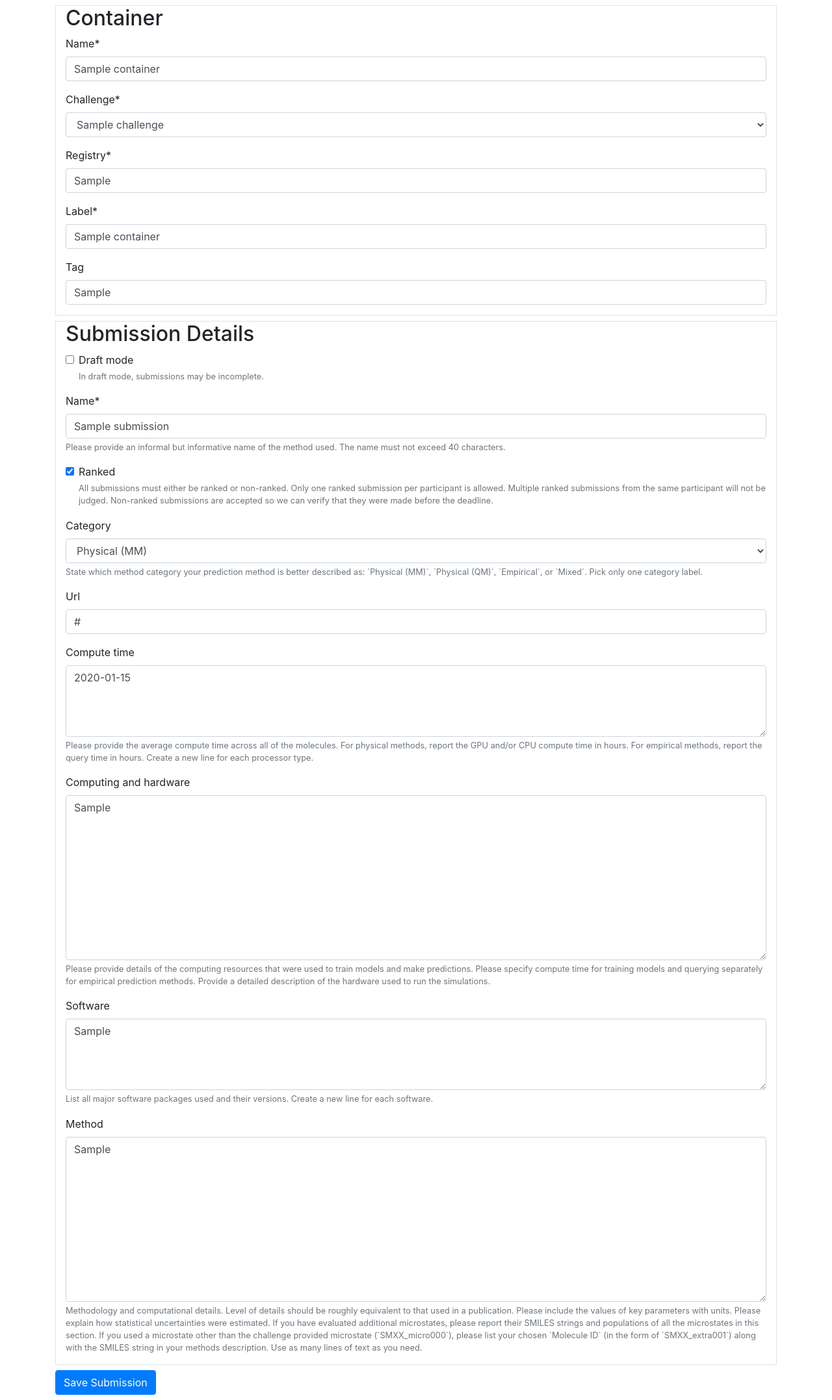
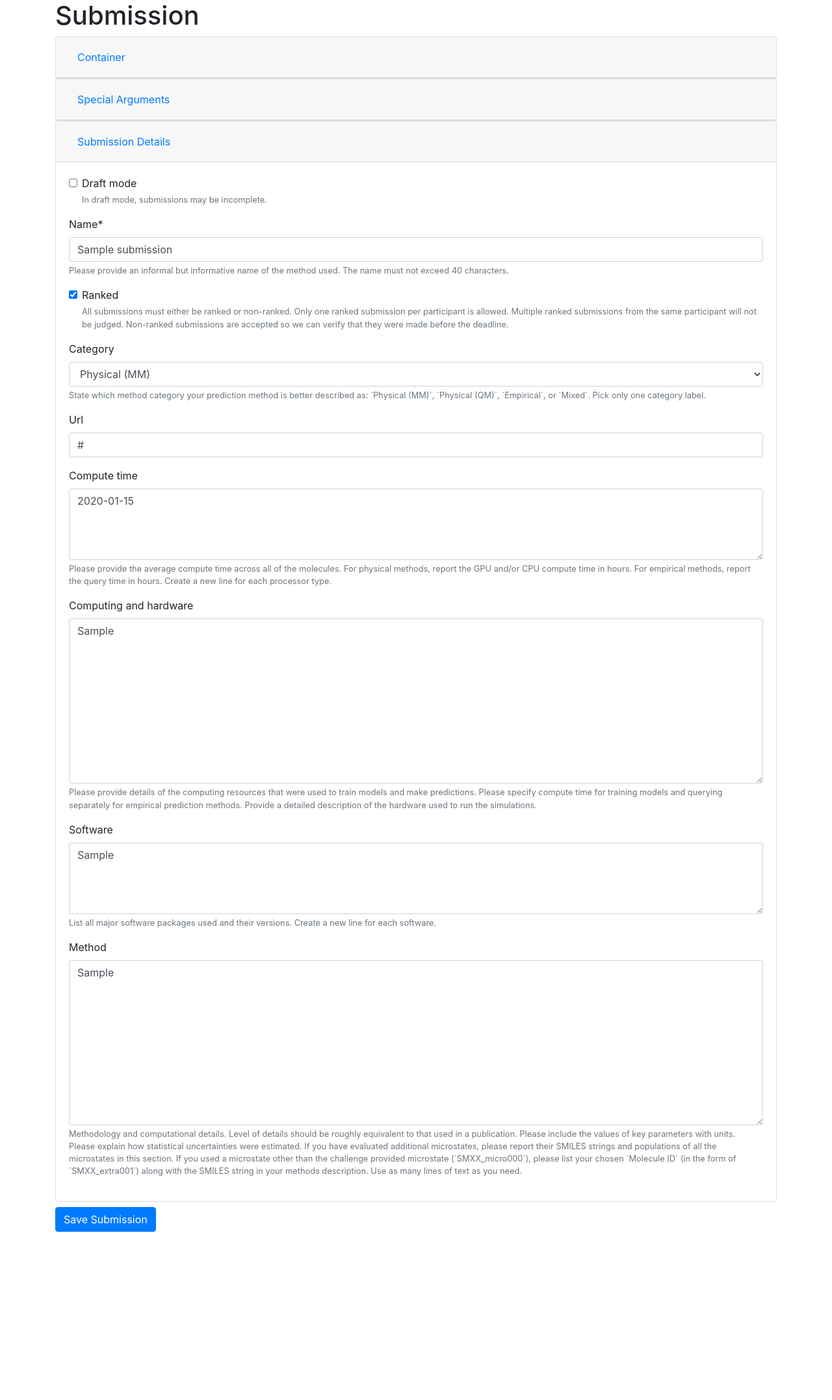
Before and after one commit to samplchallenges/SAMPL-league, a Django app: page /submission/1/edit/ in a window 1280 px wide. Shown: the part 56-2211 px from the top of the page at 65% size. After the commit the page ends 1952 px from the top, so only its background shows below. Run offline with Django 3.2, Linux system fonts and the light colour scheme; a user stored in the database is signed in; tables that the repository leaves empty hold one stand-in row (values such as "Sample post"); some libraries are stand-ins or nearby versions.

Commit message:
submission-args: interface works for text args, no deletion, no file args yet

```diff
--- a/app/core/forms.py
+++ b/app/core/forms.py
@@ -1,7 +1,11 @@
 from django import forms
 from django.contrib.auth.forms import UserCreationForm
+from django.forms import inlineformset_factory
 
-from .models import Container, Submission
+from crispy_forms.helper import FormHelper
+from crispy_forms import layout
+
+from .models import Container, Submission, SubmissionArg
 
 
 class RegisterForm(UserCreationForm):
@@ -37,3 +41,47 @@ class SubmissionForm(forms.ModelForm):
             "compute_time": forms.Textarea(attrs={"cols": 30, "rows": 4}),
             "software": forms.Textarea(attrs={"cols": 30, "rows": 4}),
         }
+
+
+class SubmissionArgStringForm(forms.ModelForm):
+    prefix = "arg_string"
+
+    class Meta:
+        model = SubmissionArg
+        fields = ["key", "string_value"]
+
+
+class SubmissionArgFileForm(forms.ModelForm):
+    prefix = "arg_file"
+
+    class Meta:
+        model = SubmissionArg
+        fields = ["key", "file_value"]
+
+
+def submission_arg_string_formset():
+    return inlineformset_factory(Submission, SubmissionArg, form=SubmissionArgStringForm, fields=("key", "string_value"), extra=1)
+
+
+def submission_arg_file_formset():
+    return inlineformset_factory(Submission, SubmissionArg, form=SubmissionArgFileForm, fields=("key", "file_value"), extra=1)
+
+
+def submission_arg_formset():
+    return inlineformset_factory(Submission, SubmissionArg, fields=("key", "string_value", "file_value"), extra=1)
+
+
+class ArgFormHelper(FormHelper):
+    def __init__(self, *args, **kwargs):
+        super().__init__(*args, **kwargs)
+        self.disable_csrf = True
+        self.form_tag = False
+        self.field_template = "core/arg_field.html"
+        self.template = "core/arg_formset.html"
+
+#class StringArgFormHelper(ArgFormHelper):
+#    def __init__(self, *args, **kwargs):
+#        super().__init__(*args, **kwargs)
+#        self.layout = layout.Layout(
+#            layout.Field('key'),
+#            layout.Field('string_value'
--- /dev/null
+++ b/app/core/templates/core/_collapsible_form.html
@@ -0,0 +1,23 @@
+{% load crispy_forms_tags %}
+
+<div class="card" id="{{ label }}Card">
+  <div class="card-header" id="{{ label }}Header">
+    <h5 class="mb-0">
+      <a class="btn btn-link" data-toggle="collapse" data-toggle="#{{ label }}Block" href="#{{ label }}Block" role="button" aria-expanded="{% if show %}true{% else %}false{% endif %}" aria-controls="{{ label }}Block">
+        {% if title %}
+        {{ title }}
+        {% else %}
+        {{ label|title }}
+        {% endif %}
+    </a></h5>
+  </div>
+  <div class="collapse {% if show %}show{% endif %}" id="{{ label }}Block" aria-labelled-by="{{ label }}Header" data-parent="#accordion">
+    <div class="card-body">
+      {% if formset %}
+      {% crispy formset helper %}
+      {% else %}
+      {{ form|crispy }}
+      {% endif %}
+    </div>
+  </div>
+</div> <!-- /{{ label }}Card" -->
--- /dev/null
+++ b/app/core/templates/core/arg_field.html
@@ -0,0 +1,14 @@
+{% load crispy_forms_field %}
+
+{% if field.is_hidden %}
+{{ field }}
+{% else %}
+<td>
+<!--  <label for="{{ field.id_for_label }}" class="{% if field.field.required %} requiredField{% endif %}">
+    {{ field.label|safe }}{% if field.field.required %}<span class="asteriskField">*</span>{% endif %}
+  </label> -->
+  {% crispy_field field %}
+
+  {% include 'bootstrap4/layout/help_text_and_errors.html' %}
+</td>
+{% endif %}
--- /dev/null
+++ b/app/core/templates/core/arg_form.html
@@ -0,0 +1,6 @@
+{% if form_show_errors %}
+  {% include "bootstrap4/errors.html" %}
+{% endif %}
+{% for field in form %}
+  {% include field_template %}
+{% endfor %}
--- /dev/null
+++ b/app/core/templates/core/arg_formset.html
@@ -0,0 +1,13 @@
+{% load crispy_forms_tags %}
+{% load crispy_forms_utils %}
+
+
+<div>
+  {{ formset.management_form|crispy }}
+</div>
+{% include "bootstrap4/errors_formset.html" %}
+<table class="arg-field"><tr><td>Key</td><td>String Value</td><td>File Value</td></tr>
+  {% for form in formset %}
+  <tr>{% include "core/arg_form.html" %}</tr>
+  {% endfor %}
+</table>
--- a/app/core/templates/core/submission_form.html
+++ b/app/core/templates/core/submission_form.html
@@ -1,21 +1,19 @@
 {% extends 'layout.html' %}
 {% load crispy_forms_tags %}
 {% block content %}
+<h1>Submission</h1>
 <div class="errors">
   {{ container_form|as_crispy_errors }}
   {{ submission_form|as_crispy_errors }}
+  {{ arg_formset|as_crispy_errors }}
 </div>
 <form method="post" class="form" action="{{ form_action }}">
   {% csrf_token %}
-  <div class="border container mt-2">
-    <h2>Container</h2>
-    {{ container_form|crispy }}
+  <div id="accordion">
+    {% include "core/_collapsible_form.html" with label="container" form=container_form show=show_container only %}
+    {% include "core/_collapsible_form.html" with label="args" title="Special Arguments" formset=arg_formset helper=arg_helper show=False only %}
+    {% include "core/_collapsible_form.html" with label="submission" title="Submission Details" form=submission_form show=True only %}
   </div>
-  <div class="border container mt-2">
-    <h2>Submission Details</h2>
-    {{ submission_form|crispy }}
-  </div>
-
   <button type="submit" class="btn btn-primary my-2">Save Submission</button>
 </form>
 {% endblock %}
--- a/app/core/templates/layout.html
+++ b/app/core/templates/layout.html
@@ -1,3 +1,4 @@
+{% load static %}
 <!doctype html>
 <html lang="en">
   <head>
@@ -6,6 +7,7 @@
     <link rel="stylesheet" href="https://cdn.jsdelivr.net/npm/bootstrap@4.6.0/dist/css/bootstrap.min.css" integrity="sha384-B0vP5xmATw1+K9KRQjQERJvTumQW0nPEzvF6L/Z6nronJ3oUOFUFpCjEUQouq2+l" crossorigin="anonymous">
     {% block head %}{% endblock %}
     <title>{% block title %}SAMPL Submission{% endblock %}</title>
+    <link rel="stylesheet" type="text/css" href="{% static 'core/style.css' %}">
   </head>
   <body>
 
--- a/app/core/views/submission.py
+++ b/app/core/views/submission.py
@@ -1,5 +1,6 @@
 from django.contrib.auth.decorators import login_required
 from django.contrib.auth.mixins import LoginRequiredMixin, UserPassesTestMixin
+from django.forms import formset_factory
 from django.http import HttpResponseBadRequest
 from django.shortcuts import redirect, render
 from django.urls import reverse_lazy
@@ -10,7 +11,7 @@ from django.views.generic.list import ListView
 import referee
 import referee.tasks
 
-from ..forms import ContainerForm, SubmissionForm
+from .. import forms
 from ..models import Submission
 
 # pylint: disable=too-many-ancestors
@@ -115,12 +116,15 @@ def clone_submission_view(request, pk):
 @login_required
 def edit_submission_view(request, pk=None, clone=False):
     form_action = ""
+    show_container = True
     if request.method == "POST":
         # TODO: transaction?
         submission = Submission.objects.get(pk=pk, user=request.user) if pk else None
         container = submission.container if submission else None
-        container_form = ContainerForm(request.POST, instance=container)
-        submission_form = SubmissionForm(request.POST, instance=submission)
+        container_form = forms.ContainerForm(request.POST, instance=container)
+        submission_form = forms.SubmissionForm(request.POST, instance=submission)
+        ArgFormSet = forms.submission_arg_formset()
+        arg_formset = None
         if container_form.is_valid():
             container = container_form.save(commit=False)
             container.user = request.user
@@ -131,28 +135,44 @@ def edit_submission_view(request, pk=None, clone=False):
                 submission.challenge = container.challenge
                 submission.user = request.user
                 submission.save()
-                return redirect("submission-detail", pk=submission.pk)
+                arg_formset = ArgFormSet(request.POST, instance=submission)
+                if arg_formset.is_valid():
+                    arg_instances = arg_formset.save(commit=False)
+                    for instance in arg_instances:
+                        instance.submission = submission
+                        instance.save()
+                    return redirect("submission-detail", pk=submission.pk)
+
+        if arg_formset is None:
+            arg_formset = ArgFormSet(request.POST, instance=submission)
     elif request.method == "GET":
         if pk:
+            show_container = False
             submission = Submission.objects.get(pk=pk)
             if clone:
                 submission.pk = None
                 submission.container.pk = None
                 form_action = reverse_lazy("submission-add")
-            container_form = ContainerForm(instance=submission.container)
-            submission_form = SubmissionForm(instance=submission)
+            container_form = forms.ContainerForm(instance=submission.container)
+            submission_form = forms.SubmissionForm(instance=submission)
+            arg_formset = forms.submission_arg_formset()(instance=submission)
+
         else:
             initial_values = {}
             if "challenge_id" in request.GET:
                 initial_values["challenge"] = request.GET["challenge_id"]
 
-            container_form = ContainerForm(initial=initial_values)
-            submission_form = SubmissionForm()
+            container_form = forms.ContainerForm(initial=initial_values)
+            submission_form = forms.SubmissionForm()
+            arg_formset = forms.submission_arg_formset()()
     else:
         return HttpResponseBadRequest()
     context = {
         "container_form": container_form,
+        "show_container": show_container,
         "submission_form": submission_form,
+        "arg_formset": arg_formset,
+        "arg_helper": forms.ArgFormHelper(),
         "form_action": form_action,
     }
     return render(request, "core/submission_form.html", context)
--- a/app/sampl/settings_dev.py
+++ b/app/sampl/settings_dev.py
@@ -4,6 +4,9 @@ from .base_settings import *  # lgtm [py/polluting-import]
 
 # SECURITY WARNING: don't run with debug turned on in production!
 DEBUG = True
+# If in debug mode, have crispy-forms raise errors
+# https://django-crispy-forms.readthedocs.io/en/latest/crispy_tag_forms.html#make-crispy-forms-fail-loud
+CRISPY_FAIL_SILENTLY = not DEBUG
 
 # SECURITY WARNING: keep the secret key used in production secret!
 SECRET_KEY = "7&gz49!+qmxwltqo*!_g$n+i)%qcn9c^%2kbwzlnwiuofj29!%"
```
